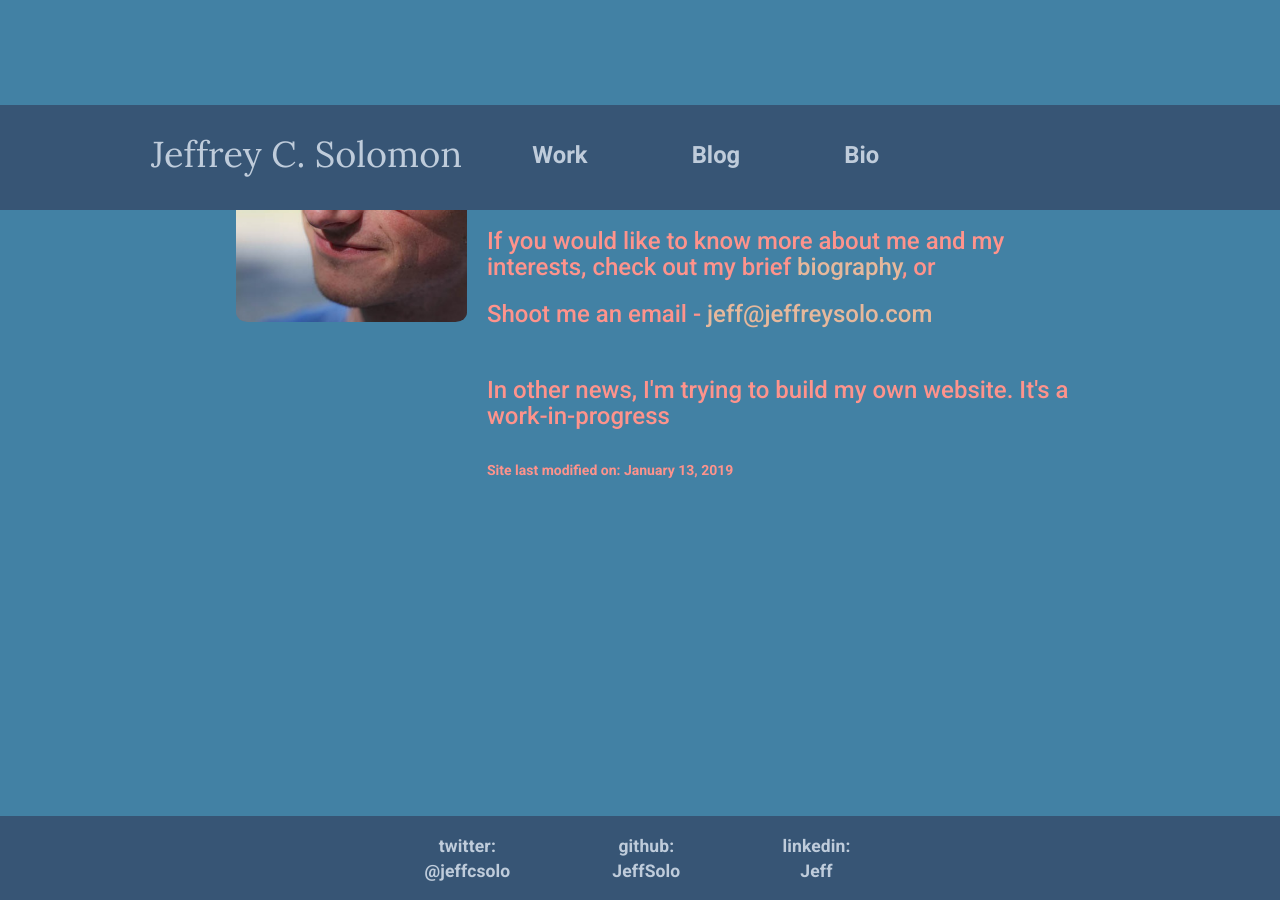
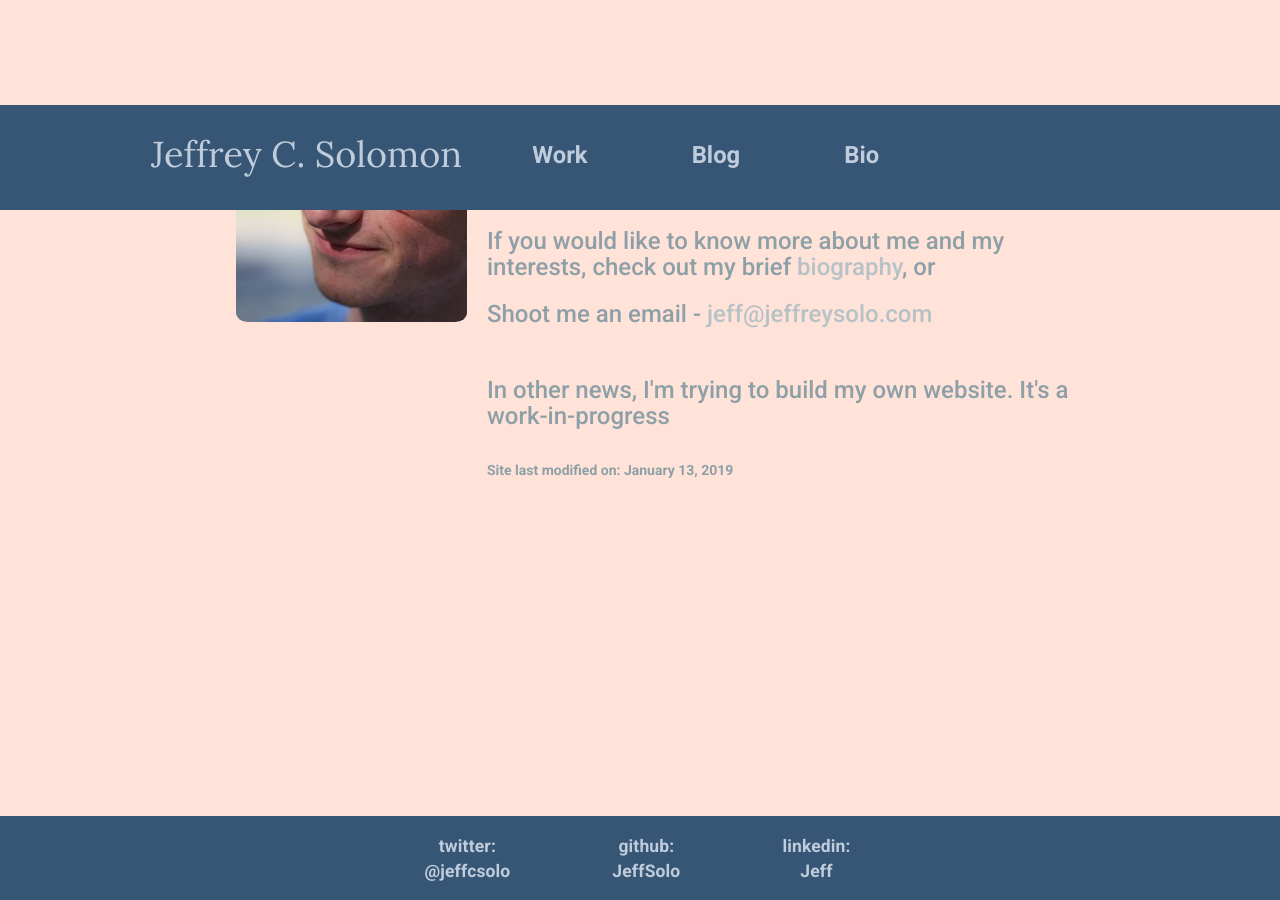
Before and after one commit to JeffSolo/jeffsolo.github.com, a Jekyll site: the page built from index.html, in a window 1280 px wide. Built offline with Jekyll 4.4.1, drawn with Linux system fonts in a browser that asks for light colours; nearby versions of some CDN libraries; the list of posts is cut into pages by our own code.

Commit message:
updated color scheme

```diff
--- a/assets/css/style.css
+++ b/assets/css/style.css
@@ -1,3 +1,19 @@
+:root{
+  --main-bg-color: #FFE2D8;
+  --main-text-color: #8EA0A7;
+  --main-link-color: #B7C2C7;
+  --main-link-hover-color: #94AADB;
+  --title-text-color: #AF9D81;
+  --header-bg-color: #375575;
+  --header-link-color: #BFCCDB;
+  --header-link-hover-color: #94AADB;
+  --footer-bg-color: var(--header-bg-color);
+  --footer-link-color: var(--header-link-color);
+  --footer-link-hover-color: var(--header-link-hover-color);
+  --name-link-color: var(--header-link-color);
+  --name-link-hover-color: var(--header-link-hover-color);
+}
+
 .site{
   /*overflow: visible !important;*/
   min-height: 100%;
@@ -11,10 +27,10 @@ html{
 
 
 body {
-    background-color: #4281A4;
+  background-color: var(--main-bg-color);
   font-family: 'Roboto', sans-serif;
   font-weight: 700;
-	color: #FE938C;
+  color: var(--main-text-color);
   width: 100%;
   margin: 0 0 100px;
   padding: 0;
@@ -32,32 +48,32 @@ html, body {
 
 body a, body a:focus, body a:active, body a:visited{
   text-decoration: none;
-	color: #E6B89C;
+  color: var(--main-link-color);
 }
 
 body a:hover{
   text-decoration: none;
-	color: #94AADB;
+  color: var(--main-link-hover-color);
 }
 
 header a, header a:visited, header a:active,  header a:focus{
   text-decoration: none;
-	color: #BFCCDB;
+  color: var(--header-link-color);
 }
 
 header a:hover {
   text-decoration: none;
-	color: #94AADB;
+  color: var(--header-link-hover-color);
 }
 
 header{
   position: absolute;
   top: 0;
   left: 0;
-	background: #375575;
+  background: var(--header-bg-color);
   color: #00151C;
   height: 7.5em;
-	box-shadow: 10em 0em 0em 0em #375575;
+  box-shadow: 10em 0em 0em 0em var(--footer-bg-color);
   width:100%
 }
 
@@ -67,19 +83,19 @@ footer{
   left: 0;
   float:left;
   height: 6em;
-	background: #375575;
+  background: var(--footer-bg-color);
   /*color: #751A00;*/
-	box-shadow: 10em 10em 0 10em #375575;
+  box-shadow: 10em 10em 0 10em var(--footer-bg-color);
   letter-spacing: .01em;
 }
 
 footer a, footer a:visited, footer a:active,  footer a:focus {
   text-decoration: none;
-	color: #BFCCDB;
+  color: var(--footer-link-color);
 }
 
 footer a:hover{
-	color: #94AADB;
+  color:var(--footer-link-hover-color);
 }
 
 body > header, body > section, body > footer {
@@ -124,16 +140,16 @@ header > .grid li{
 }
 
 a.name, a.name:link, a.name:active, a.name:focus, a.name:visited{
-	color: #BFCCDB;
+  color: var(--name-link-color);
 }
 
 a.name:hover{
-	color: #94AADB;
+  color: var(--name-link-hover-color);
 }
 
 .titlehead{
-	color: #EAD2AC;
-	text-decoration: ;
+  color: var(--title-text-color);
+  text-decoration: none;
 }
 
 .biopic {
@@ -161,20 +177,11 @@ a.name:hover{
   margin-left: 3em;
 }
 
-.redder{
-	color: #BA2E27;
-	color: #E82E27;
-}
-
 @media screen and (max-width: 568px) {
   .show-on-mobiles{
     display: block;
   }
-	/*
-	footer a{
-		color: #751A00;
-	}
-	*/
+
   header {
     position:absolute;
     height: 3em;
@@ -208,10 +215,3 @@ a.name:hover{
 .grid:after{
   clear:both;
 }*/
-/*
-colors
-000E1C
-374575
-BFCCDB
-94AADB
-*/
```
Also changed, not shown: 1 other file. Lines whose indentation alone changed are shown as unchanged.
